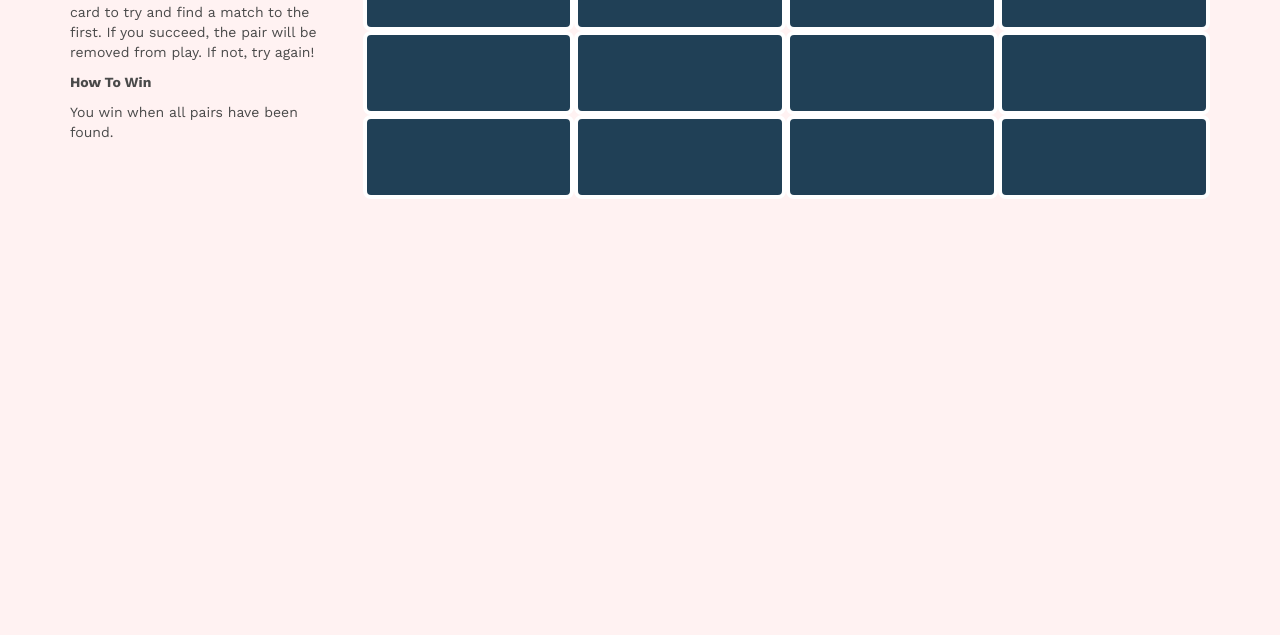
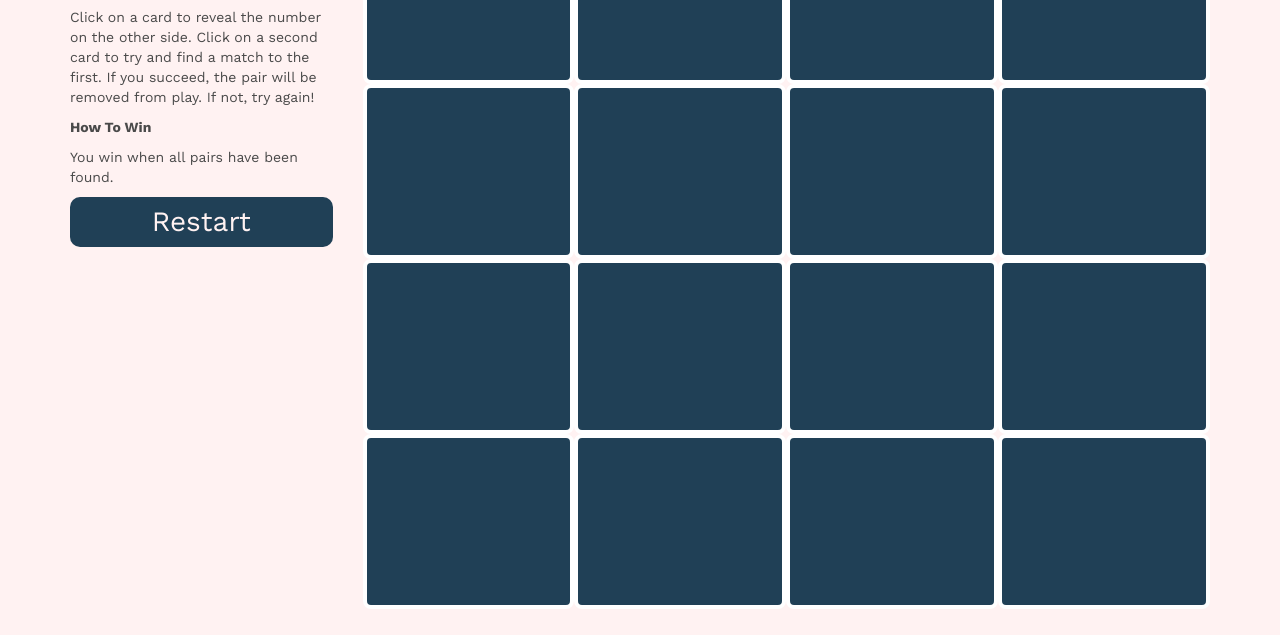
Before and after one commit to SedesGobhani/MatchGame, a plain HTML site: page index.html in a window 1280 px wide. Shown: the part 165-800 px from the top of the page. Drawn offline with nearby package versions, Linux system fonts and the light colour scheme.

Commit message:
Fixed heights, added restart button.  Ready for Review.  Still getting error: flipCard: Flipping two matching cards should set their background color to rgb(153, 153, 153).  But I don't think the error is valid, since Chrome Inspect says it is right.

```diff
--- a/index.html
+++ b/index.html
@@ -19,6 +19,9 @@
         <p>Click on a card to reveal the number on the other side. Click on a second card to try and find a match to the first. If you succeed, the pair will be removed from play. If not, try again!</p>
         <p><strong>How To Win</strong></p>
         <p>You win when all pairs have been found.</p>
+        <div class="button">
+          <span>Restart</span>
+        </div>
       </div>
       <div class="col-lg-9 col-sm-12" id="game">
         <!-- Cards will fill in here via js. -->
--- a/resources/css/styles.css
+++ b/resources/css/styles.css
@@ -29,13 +29,36 @@ p {
   font-size: 7rem;
   color: rgb(255,255,255);
 
-  /* height: 12.5rem; */
-  height: 6rem; /* Switch back after debugging */
+  height: 12.5rem;
 
   display: flex;
   flex-direction: row;
   justify-content: center;
   align-items: center;
+}
+
+.button {
+  font-size: 2rem;
+  display: block;
+  background-color: rgb(32,64,86);
+  color: rgb(255,242,242);
+  text-align: center;
+  width: auto;
+  padding: 5px;
+  border-radius: 10px;
+}
+
+.button:hover {
+  background-color: rgb(50,80,100);
+  color: white;
+}
+
+.button:active {
+  background-color: black;
+}
+
+.button span:hover {
+  cursor:default;
 }
 
 /*  Color Specs:
@@ -59,6 +82,5 @@ color: rgb(204,204,204);
 
 .container {
   /* background-color: lightgreen; */
-  /* padding-top: 5.25rem; */
-  padding-top: 2rem; /* Debug only - switch back later */
+  padding-top: 5.25rem;
 }
--- a/resources/js/match-game.js
+++ b/resources/js/match-game.js
@@ -128,7 +128,15 @@ MatchGame.flipCard = function($card, $game) {
     }, 400);
   }
 
+  // card clicked event listener
+  $('.button').click(function() { // listen on all Cards
+    MatchGame.deal();  // act only on this one
+  });
+
 };
+
+
+
 
 /*
 Possible improvements:
@@ -138,4 +146,14 @@ Reset button (instead of browser refresh).
 Score function.
 Sound. No, actually not this.
 
+Code Academy suggested additions:
+Indicate that the user won when all pairs have been found
+Add a "Restart Game" button
+Only allow two cards to be visible at a time (currently the setTimeout allows users to click really quickly and see a few)
+Change card values to non-number values
+Add score or time
+Allow user to select from multiple board sizes
+Add sound effects
+Add flipping animations
+
 */
```
